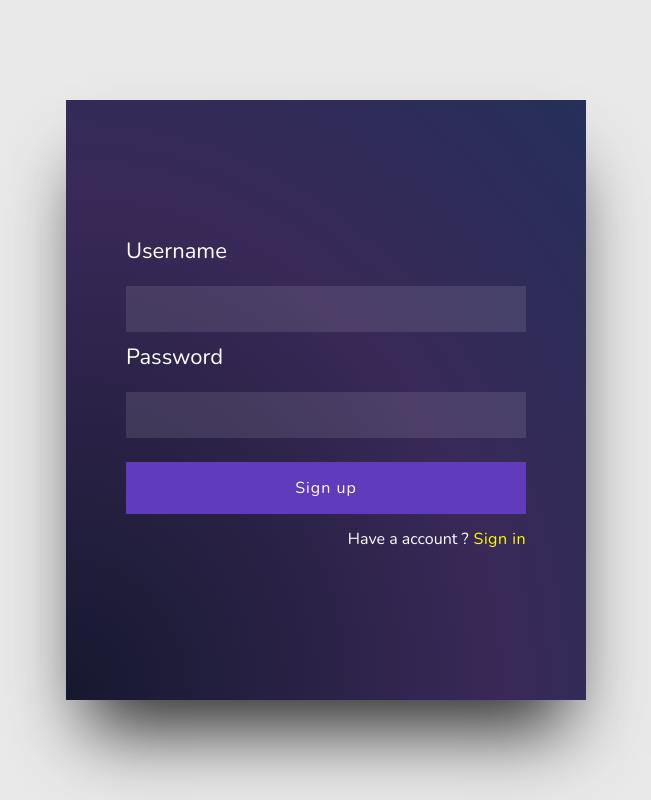
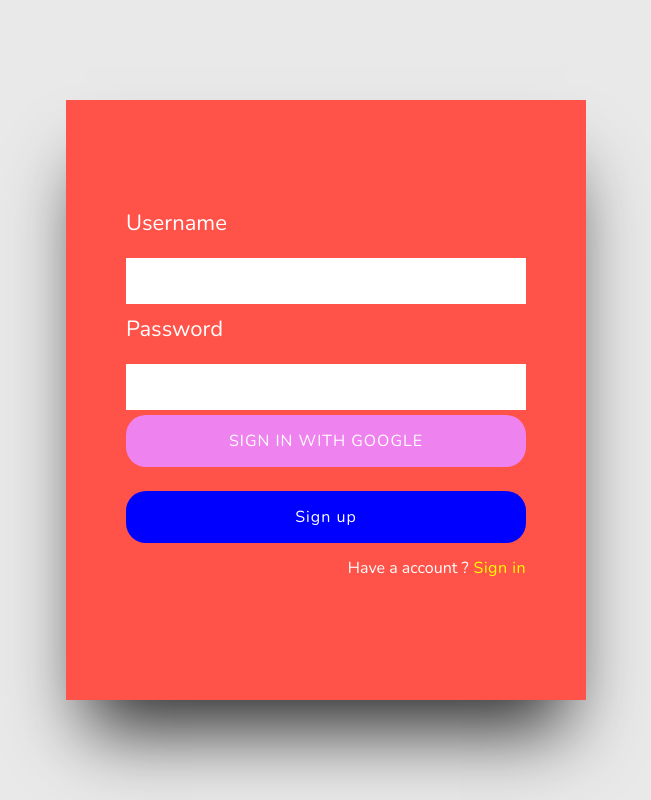
Before and after one commit to whitedevil31/react-styles, a React (Create React App) app: page / in a window 1280 px wide. Shown: the whole page, without its empty margins (314-965 px from the left). Built offline with nearby package versions, Linux system fonts and the light colour scheme; no server answers.

Commit message:
google auth added

```diff
--- a/src/App.css
+++ b/src/App.css
@@ -13,7 +13,19 @@ button {
   color: #fff;
   font-size: 16px;
   letter-spacing: 1px;
-  background: #603bbb;
+  background: blue;
+  border-radius: 20px;
+  cursor: pointer;
+}
+.googleSignIn {
+  width: 100%;
+  margin-top: 5px;
+  padding: 15px 0;
+  color: #fff;
+  font-size: 16px;
+  letter-spacing: 1px;
+  background: violet;
+  border-radius: 20px;
   cursor: pointer;
 }
 
@@ -34,12 +46,13 @@ button {
   display: flex;
   flex-direction: column;
   justify-content: center;
-  background: radial-gradient(
+  background: #ff5349;
+  /* background: radial-gradient(
     ellipse at left bottom,
     rgba(22, 24, 47, 1) 0%,
     rgba(38, 20, 72, 0.9) 59%,
     rgba(17, 27, 75, 0.9) 100%
-  );
+  ); */
   box-shadow: 0 50px 70px -20px rgba(0, 0, 0, 0.8);
 }
 
@@ -58,7 +71,8 @@ button {
   font-size: 19px;
   margin-top: 10px;
   padding: 10px;
-  background: rgba(255, 255, 255, 0.1);
+  /* background: rgba(255, 255, 255, 0.1); */
+  background: white;
   color: #fff;
   letter-spacing: 1px;
 }
--- a/src/App.js
+++ b/src/App.js
@@ -3,6 +3,7 @@ import React, { useState, useEffect } from "react";
 import "./App.css";
 import fire from "./fire";
 import Login from "./Login";
+import firebase from "firebase";
 import Home from "./Home";
 
 function App() {
@@ -12,6 +13,22 @@ function App() {
   const [emailError, setEmailError] = useState("");
   const [passwordError, setPasswordError] = useState("");
   const [hasAccount, setHasAccount] = useState(false);
+  const googleSubmit = () => {
+    var provider = new firebase.auth.GoogleAuthProvider();
+    fire
+      .auth()
+      .signInWithPopup(provider)
+      .then(function (result) {
+        // This gives you a Google Access Token. You can use it to access the Google API.
+        var token = result.credential.accessToken;
+        // The signed-in user info.
+        var user = result.user;
+        // ...
+      })
+      .catch(function (error) {
+        console.log(error);
+      });
+  };
   const clearInput = () => {
     setEmail("");
     setPassword("");
@@ -93,6 +110,7 @@ function App() {
           passwordError={passwordError}
           clearInput={clearInput}
           clearError={clearError}
+          googleSubmit={googleSubmit}
         />
       )}
     </div>
--- a/src/Login.js
+++ b/src/Login.js
@@ -12,7 +12,7 @@ const Login = (props) => {
     emailError,
     passwordError,
     clearInput,
-    clearError,
+    googleSubmit,
   } = props;
   const methodChange = () => {
     setHasAccount(!hasAccount);
@@ -38,6 +38,9 @@ const Login = (props) => {
           onChange={(e) => setPassword(e.target.value)}
         />
         <p className="errorMsg">{passwordError}</p>
+        <button className="googleSignIn" onClick={googleSubmit}>
+          SIGN IN WITH GOOGLE
+        </button>
         <div className="btnContainer">
           {hasAccount ? (
             <>
```
